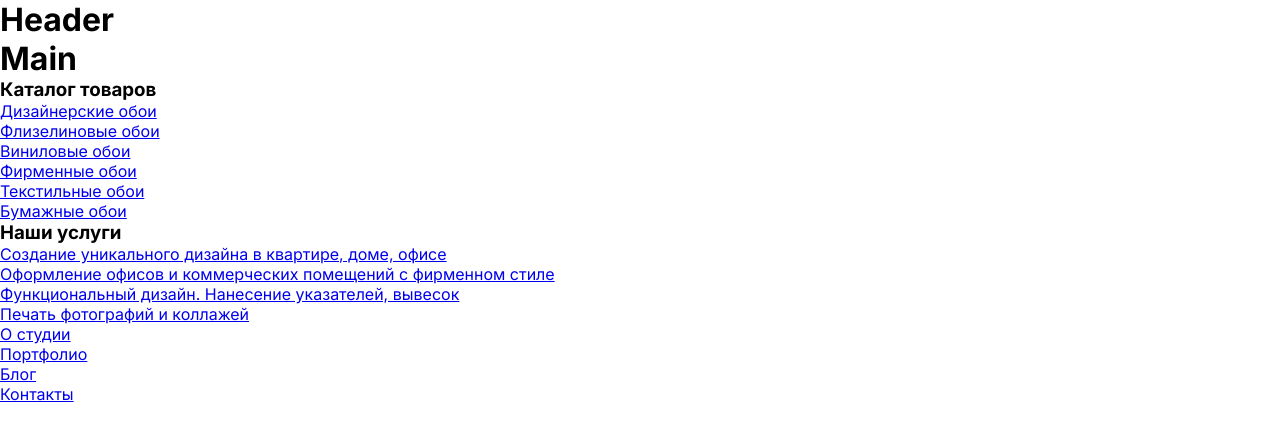
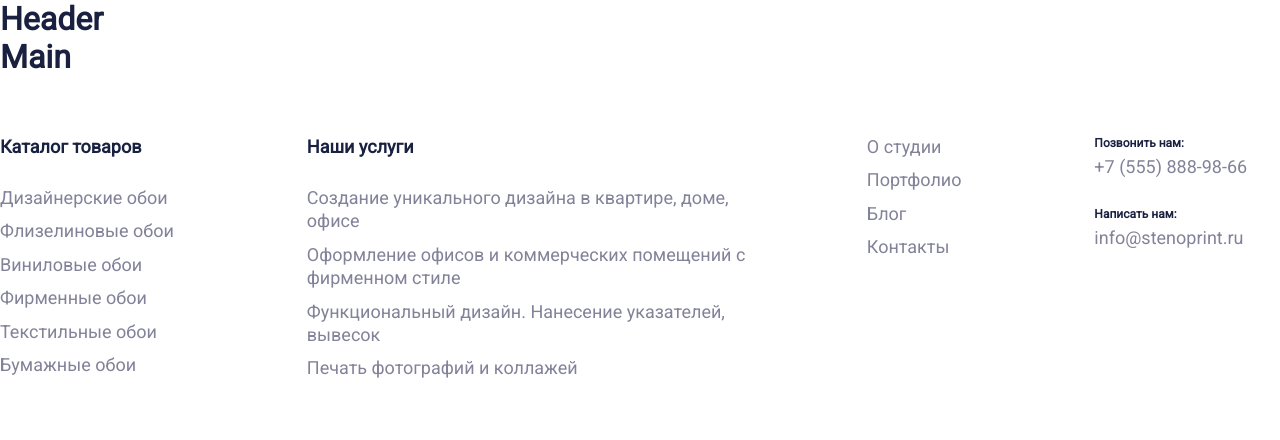
Before and after one commit to DenisShkarinov/stenoprint, a Next.js app: page / in a window 1280 px wide. Shown: the top 440 px of the page. Built offline with nearby package versions, Linux system fonts and the light colour scheme.

Commit message:
good morning

```diff
--- /dev/null
+++ b/app/components/footer/footer.css
@@ -0,0 +1,20 @@
+
+footer {
+    .column {
+        flex-grow: 1;
+    }
+    h3 {
+        margin-bottom: 30px;
+    }
+    ul {
+        li {
+            margin-bottom: 10px;
+        }
+    }
+    .info-block {
+        margin-bottom: 30px;
+        h4 {
+            margin-bottom: 6px;
+        }
+    }
+}
--- a/app/components/footer/footer.tsx
+++ b/app/components/footer/footer.tsx
@@ -1,13 +1,27 @@
 import CatComponent from "@/app/components/catalog/catComponent";
 import {ServicesComponent} from "@/app/components/servicesComponent/servicesComponent";
 import Links from "@/app/components/footer/links";
+import './footer.css'
+import InfoComponent from "@/app/components/footer/infoComponent";
 
 export default function Footer () {
    return (
-      <footer>
-          <CatComponent></CatComponent>
-          <ServicesComponent></ServicesComponent>
-          <Links></Links>
+      <footer className="container">
+          <div className="flex">
+              <div className="column">
+                  <CatComponent></CatComponent>
+              </div>
+              <div className="column">
+                  <ServicesComponent></ServicesComponent>
+              </div>
+              <div className="column">
+                  <Links></Links>
+              </div>
+              <div className="column">
+                  <InfoComponent></InfoComponent>
+              </div>
+          </div>
+
       </footer>
    )
 }
--- /dev/null
+++ b/app/components/footer/infoComponent.tsx
@@ -0,0 +1,16 @@
+import Link from "next/link";
+
+export default function InfoComponent () {
+    return (
+        <>
+            <div className="info-block">
+                <h4>Позвонить нам:</h4>
+                <Link href="tel:+795558889866">+7 (555) 888-98-66</Link>
+            </div>
+            <div className="info-block">
+                <h4>Написать нам:</h4>
+                <Link href="mailto:info@stenoprint.ru">info@stenoprint.ru</Link>
+            </div>
+        </>
+    )
+}
--- a/app/layout.tsx
+++ b/app/layout.tsx
@@ -1,11 +1,15 @@
 import type { Metadata } from "next";
-import { Inter } from "next/font/google";
+import { Roboto } from "next/font/google";
 
 import Footer from "./components/footer/footer";
 import Header from "./components/header/header";
 
 import './main.css'
-const inter = Inter({ subsets: ["latin"] });
+const roboto = Roboto({
+  weight: '400',
+  subsets: ["latin"],
+
+});
 
 export const metadata: Metadata = {
   title: "Stenoprint",
@@ -19,7 +23,7 @@ export default function RootLayout({
 }>) {
   return (
     <html lang="en">
-      <body className={inter.className}>
+      <body className={roboto.className}>
         <Header></Header>
         {children}
         <Footer></Footer>
--- a/app/main.css
+++ b/app/main.css
@@ -3,7 +3,56 @@
     padding: 0;
     margin: 0;
 }
-
+body {
+    color: rgb(25, 32, 64);
+}
 ul {
     list-style: none;
+
+    li {
+        line-height: 140%;
+        letter-spacing: 0;
+    }
 }
+
+h1, h2, h3, h4 {
+    font-weight: 600;
+}
+
+h3 {
+    font-size: 18px;
+}
+h4 {
+    font-size: 12px;
+}
+a {
+    color: rgb(130, 130, 153);
+    font-size: 18px;
+    font-weight: 400;
+    text-decoration: none;
+    transition: .2s ease-in;
+}
+a:hover {
+    color: rgb(25, 32, 64);
+    transition: .2s ease;
+}
+.flex {
+    display: flex;
+    justify-content: center;
+    align-items: flex-start;
+    flex-flow: row wrap;
+}
+.column {
+    max-width: 460px;
+    margin-right: 100px;
+}
+.column:last-child {
+    margin-right: 0px;
+}
+
+.container {
+    max-width: 1430px;
+    width: 100%;
+    margin: 0 auto;
+    padding: 60px 0;
+}
--- a/catalog.ts
+++ b/catalog.ts
@@ -1,5 +1,5 @@
 export const catalog:string[] = ['Дизайнерские обои', 'Флизелиновые обои', 'Виниловые обои',
-    'Фирменные обои', 'Текстильные обои', 'Бумажные обои'];
+    'Фирменные обои', 'Текстильные обои', 'Бумажные обои', ];
 
 export const services:string[] = [
     'Создание уникального дизайна в квартире, доме, офисе',
```
